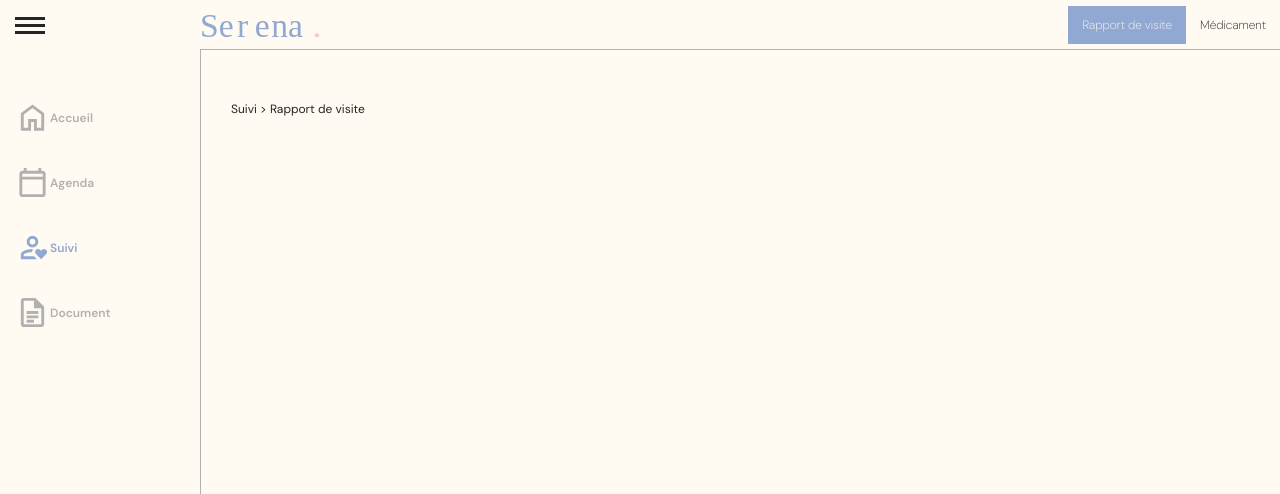
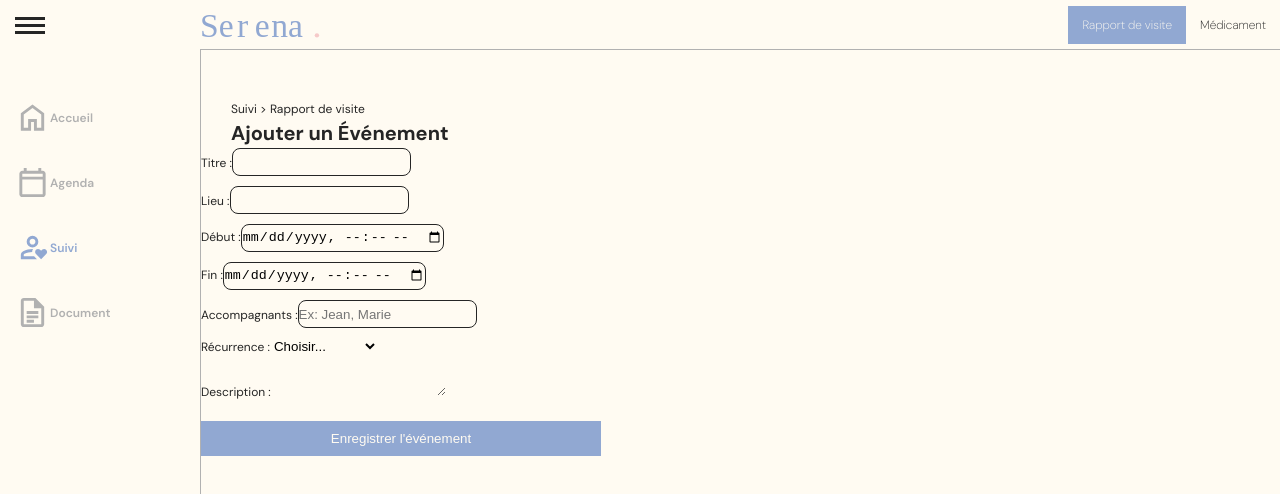
Before and after one commit to Nth-C/serena, a React (Vite) app in the folder frontend/: page /suivi/visit_report in a window 1280 px wide. Shown: the top 494 px of the page. Built offline with nearby package versions, Linux system fonts and the light colour scheme; the HTML template or start-up script is replaced by a standard one.

Commit message:
add evenement controller et petite page react pour l'essayer

```diff
--- a/frontend/src/pages/VisitReport.jsx
+++ b/frontend/src/pages/VisitReport.jsx
@@ -1,12 +1,174 @@
-import { useEffect, useState } from 'react'
+// import { useEffect, useState } from 'react'
 
-function LastVisitReport() {
+// function LastVisitReport() {
+
+//   return (
+//     <div className="last_visit_report">
+
+//     </div>
+//   )
+// }
+
+
+import { useState } from 'react'
+
+function AddEvent() {
+  const [formData, setFormData] = useState({
+    titre: '',
+    lieu: '',
+    accompagnants: '',
+    debut: '',
+    fin: '',
+    recurrence: '',
+    description: ''
+  })
+
+  const [status, setStatus] = useState({ type: null, message: '' })
+
+  const apiUrl = import.meta.env.VITE_API_URL
+
+  const handleChange = (e) => {
+    const { name, value } = e.target
+    setFormData(prev => ({
+      ...prev,
+      [name]: value
+    }))
+  }
+
+  const handleSubmit = async (e) => {
+    e.preventDefault()
+    setStatus({ type: null, message: '' })
+
+    try {
+
+      const response = await fetch(`${apiUrl}/?route=evenement/add`, {
+        method: "POST",
+        headers: { "Content-Type": "application/json" },
+        body: JSON.stringify(formData)
+      })
+
+      const result = await response.json()
+
+      if (result.success) {
+        setStatus({ type: 'success', message: 'Événement créé avec succès !' })
+
+        setFormData({
+          titre: '', lieu: '', accompagnants: '', debut: '', fin: '', recurrence: '', description: ''
+        })
+      } else {
+        setStatus({ type: 'error', message: result.error || 'Une erreur est survenue' })
+      }
+
+    } catch (error) {
+      console.error("Erreur réseau:", error)
+      setStatus({ type: 'error', message: "Impossible de contacter le serveur" })
+    }
+  }
 
   return (
-    <div className="last_visit_report">
+    <div className="ajout-evenement">
+      <h1>Ajouter un Événement</h1>
 
+      {status.message && (
+        <div style={{
+          padding: '10px',
+          marginBottom: '15px',
+          backgroundColor: status.type === 'error' ? '#f8d7da' : '#d4edda',
+          color: status.type === 'error' ? '#721c24' : '#155724'
+        }}>
+          {status.message}
+        </div>
+      )}
+
+      <form onSubmit={handleSubmit} style={{ display: 'flex', flexDirection: 'column', gap: '10px', maxWidth: '400px' }}>
+
+        <div>
+          <label>Titre :</label>
+          <input
+            type="text"
+            name="titre"
+            value={formData.titre}
+            onChange={handleChange}
+            required
+          />
+        </div>
+
+        <div>
+          <label>Lieu :</label>
+          <input
+            type="text"
+            name="lieu"
+            value={formData.lieu}
+            onChange={handleChange}
+            required
+          />
+        </div>
+
+        <div>
+          <label>Début :</label>
+          <input
+            type="datetime-local"
+            name="debut"
+            value={formData.debut}
+            onChange={handleChange}
+            required
+          />
+        </div>
+
+        <div>
+          <label>Fin :</label>
+          <input
+            type="datetime-local"
+            name="fin"
+            value={formData.fin}
+            onChange={handleChange}
+            required
+          />
+        </div>
+
+        {}
+        <div>
+          <label>Accompagnants :</label>
+          <input
+            type="text"
+            name="accompagnants"
+            placeholder="Ex: Jean, Marie"
+            value={formData.accompagnants}
+            onChange={handleChange}
+            required
+          />
+        </div>
+
+        <div>
+          <label>Récurrence :</label>
+          <select name="recurrence" value={formData.recurrence} onChange={handleChange} required>
+             <option value="">Choisir...</option>
+             <option value="aucun">Aucune</option>
+             <option value="hebdo">Hebdomadaire</option>
+             <option value="mensuel">Mensuel</option>
+          </select>
+        </div>
+
+        <div>
+          <label>Description :</label>
+          <textarea
+            name="description"
+            value={formData.description}
+            onChange={handleChange}
+            required
+          />
+        </div>
+
+        <button
+          type="submit"
+          style={{ backgroundColor: 'var(--blue)', color: 'var(--white)', padding: '10px', marginTop: '10px', cursor: 'pointer' }}
+        >
+          Enregistrer l'événement
+        </button>
+
+      </form>
     </div>
   )
 }
 
-export default LastVisitReport
+export default AddEvent
```
Also changed, not shown: 2 other files (tests, documents, lock files or other folders).
